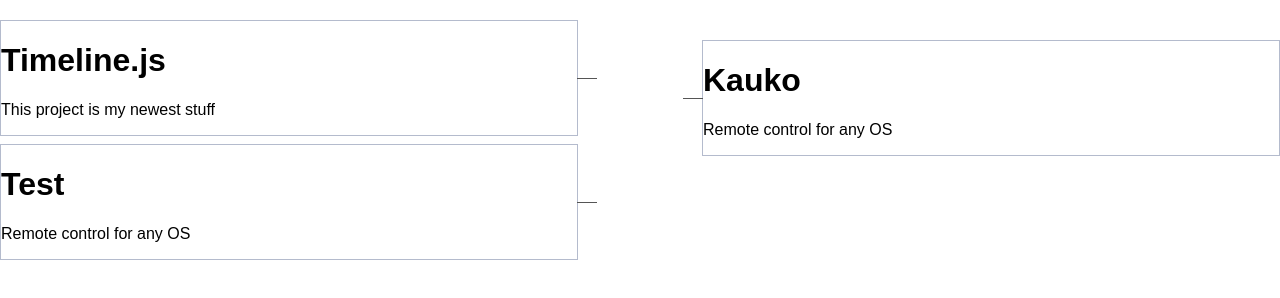
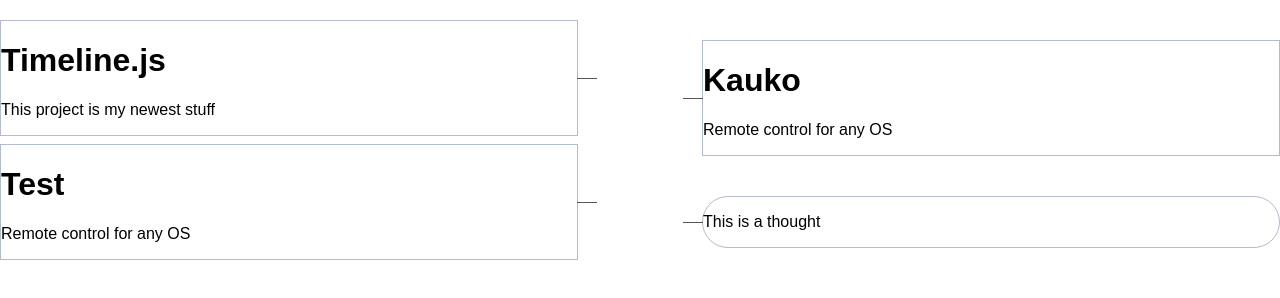
Before and after one commit to kimmobrunfeldt/atimeline.js, a website with bundled scripts: page src/index.html in a window 1280 px wide. Built offline with nearby package versions, Linux system fonts and the light colour scheme.

Commit message:
Add thought type for timeline items

```diff
--- a/src/css/atimeline.css
+++ b/src/css/atimeline.css
@@ -48,3 +48,10 @@
 .timeline-item-right .timeline-pointer {
     left: -20px;
 }
+
+
+.timeline-thought {
+    -webkit-border-radius: 30px;
+    -moz-border-radius: 30px;
+    border-radius: 30px;
+}
--- a/src/js/atimeline.js
+++ b/src/js/atimeline.js
@@ -1,4 +1,15 @@
 ;
+
+(function() {
+    var resizeTimeout;
+    $(window).resize(function() {
+        if (resizeTimeout) clearTimeout(resizeTimeout);
+        resizeTimeout = setTimeout(function() {
+            $(this).trigger('resizeEnd');
+        }, 300);
+    });
+})();
+
 
 (function() {
 
@@ -10,7 +21,7 @@
     };
     var container;
 
-    $(window).resize(function() {
+    $(window).on('resizeEnd', function() {
         layout();
     });
 
@@ -61,8 +72,12 @@
     }
 
     function randomId() {
-        var currentTime = +new Date();
-        return 'timeline-' + currentTime;
+        var uniq = 'xxxxxxxxxxxxxxxxxxxxxxxx'.replace(/[xy]/g, function(c) {
+            var r = Math.random()*16|0, v = c == 'x' ? r : (r&0x3|0x8);
+            return v.toString(16);
+        });
+
+        return 'timeline-' + uniq;
     }
 
     function renderItem(item, id) {
--- a/src/js/main.js
+++ b/src/js/main.js
@@ -1,4 +1,3 @@
-
 
 (function(){
 
@@ -8,7 +7,8 @@
         },
 
         "templates": {
-            "project": "<h1>{{ header }}</h1> <p> {{ text }} </p>"
+            "project": "<h1>{{ header }}</h1> <p> {{ text }} </p>",
+            "thought": "<p>{{ text }}</p>"
         },
 
         "items": [
@@ -38,7 +38,15 @@
             "header": "Test",
             "text": "Remote control for any OS"
           }
-        }
+        },
+        {
+          "start": 3000,
+          "type": "thought",
+          "keywords": ['proudof'],
+          "data": {
+            "text": "This is a thought"
+          }
+        },
       ]
     };
 
@@ -50,19 +58,10 @@
 
     $(window).load(function() {
 
-        window.atimeline({
+        atimeline({
             timeline: timeline,
             container: '#timeline'
         });
 
-        var timelinegrid = TimelineGrid();
-        var heights = [50, 10, 30, 20, 50, 10, 30, 5, 50, 100, 30, 200, 30, 20, 10, 50, 25, 50, 30];
-        _.each(heights, function(height) {
-            var box = timelinegrid.add(height);
-            $('.timecontainer').append('<div class="line ' + box.side + '" style="top: ' + box.start + 'px; height: ' + box.height + 'px;"><div class="middle"></div></div>');
-            console.log(box);
-        });
-
-
     });
 })();
```
